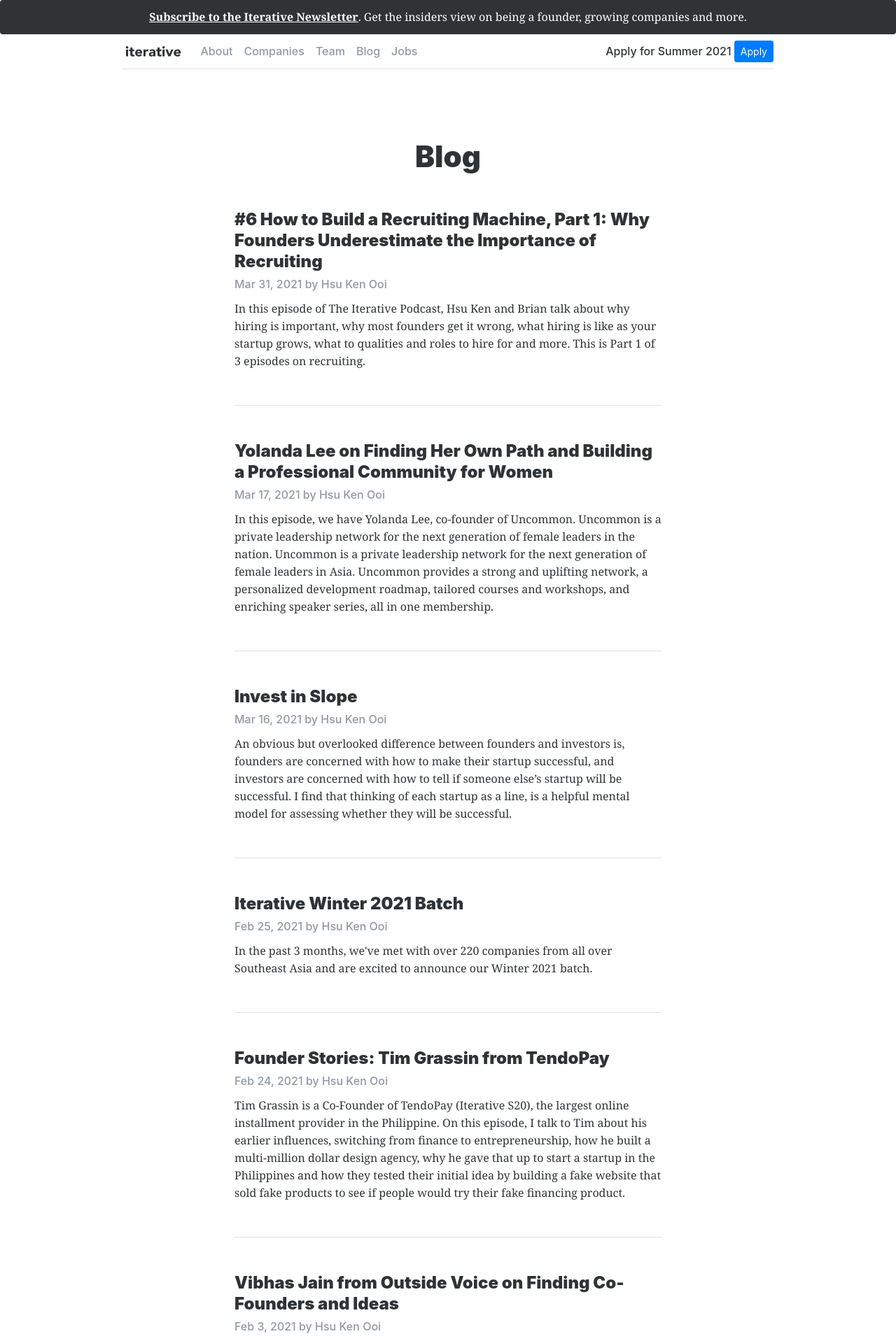
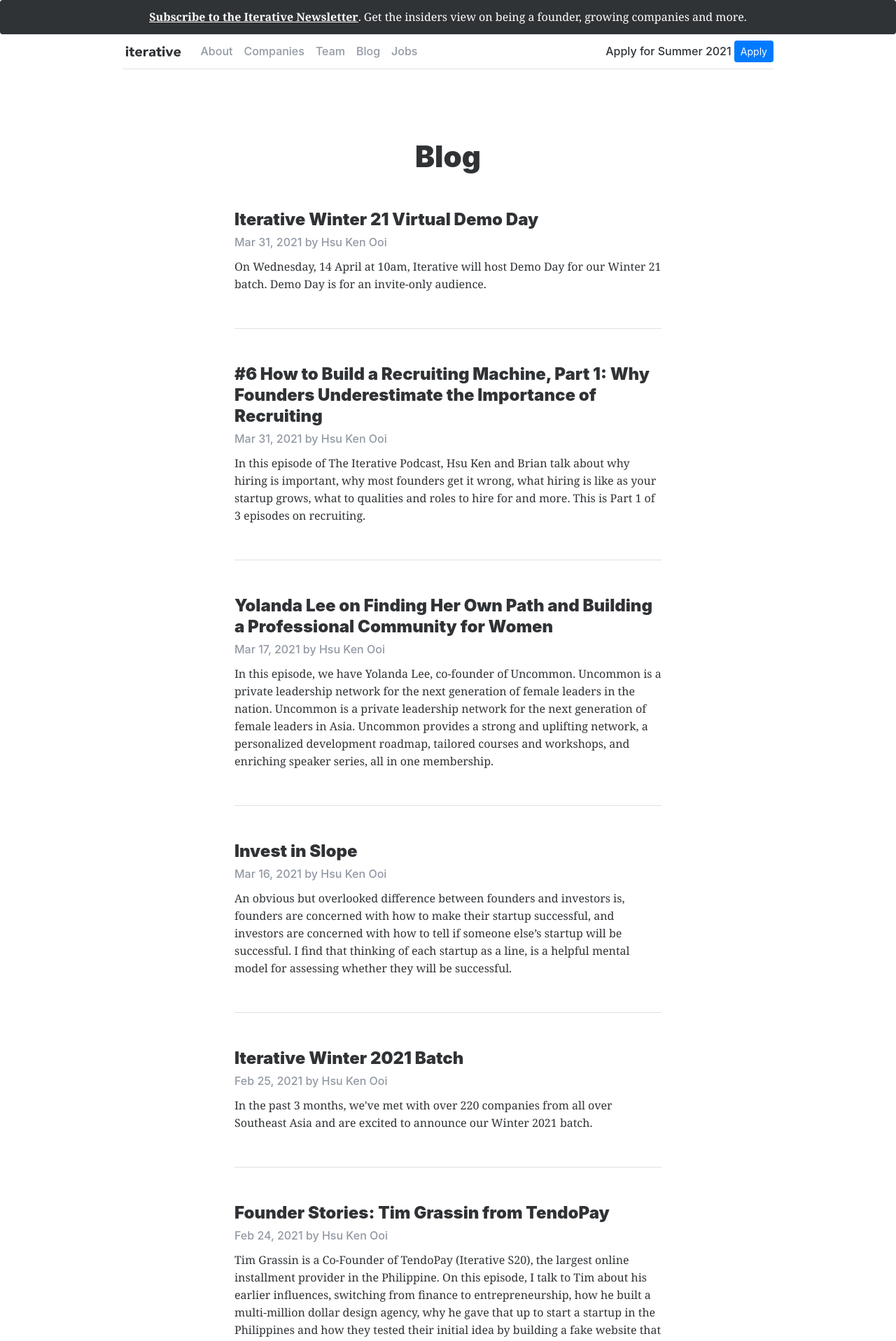
Before and after one commit to hsukenooi/iterative-website, a Jekyll site: the page built from blog.html, in a window 1280 px wide. Shown: the top 1917 px of the page at 70% size. Built offline with Jekyll 4.4.1, drawn with Linux system fonts in a browser that asks for light colours; comment, search, counter and statistics services are not loaded; some of the changed lines change nothing that is shown.

Commit message:
Added W21 Virtual Demo Day post

```diff
--- /dev/null
+++ b/_posts/2021-04-02-W21-virtual-demo-day.markdown
@@ -0,0 +1,42 @@
+---
+layout: post
+title: "Iterative Winter 21 Virtual Demo Day"
+date: 2021-03-31 17:21:06 +0800
+author: "Hsu Ken Ooi"
+categories: announcements
+excerpt: "On Wednesday, 14 April at 10am, Iterative will host Demo Day for our Winter 21 batch. Demo Day is for an invite-only audience."
+image: 2021-04-02-w21-virtual-demo-cover.jpeg
+---
+
+On Wednesday, 14 April at 10am, Iterative will host Demo Day for our Winter 21 batch. Demo Day is for an invite-only audience. If you're an investor or a member of the press, please [apply to attend](https://airtable.com/shr0Z0r7QZhEDEanq).
+
+### Format
+
+- **Pitches** – Founders from each company will give a 5 minute pitch on their startup
+- **Question and Answer** – Immediately after their pitch, founders will do a short question and answer session with questions from the audience
+- **Meet Founders** – There will be rooms for each company to mingle with the founders
+
+### Companies
+
+- [String Soul](http://stringsoul.co/) – Remote music lessons for kids
+- [Spenmo](https://spenmo.com/) – Helping companies manage spend
+- [GoZayaan](https://www.gozayaan.com/) – Travel platform for Bangladesh
+- [Ferne Health](https://www.fernehealth.com/) – At-home health screening for women
+- [Duoria](https://www.duoria.com/) – Pinduoduo for restaurants and activities
+- [CoderSchool](https://www.coderschool.vn/en/) – Lambda School for Southeast Asia
+- [1Export](https://1export.net/) – Helping Philippines suppliers go global
+
+For more information about these companies, read our [Iterative Winter 2021 Batch](https://iterative.vc/blog/2021/02/25/iterative-winter-21-announcement.html) post.
+
+### FAQ
+
+**How do I contact founders?**<br>
+Attendees will be able to contact founders via email or through our Demo Day website.
+
+**What if I can't attend?**<br>
+If you can't make the event, videos of the pitches and question and answer sessions will be made available to attendees after the event. We recommend you register even if you don't plan on attending the live event. You can register [here](https://airtable.com/shr0Z0r7QZhEDEanq).
+
+**What's Iterative?**<br>
+Iterative is a YC style accelerator focused exclusively on Southeast Asia. We invest US $150K into early stage companies twice a year then working intensely with them for 3 months culminating in a Demo Day. You can find out more about the program here and past companies here.
+
+If you have any questions, please email brian@iterative.vc
--- a/css/screen.sass
+++ b/css/screen.sass
@@ -17,7 +17,7 @@
   color: #2F80ED
 
 h1, h2, h3, h4, .navbar, .postMeta
-  font-family: 'Avenir', -apple-system, 'Helvetica Neue', sans-serif
+  font-family: -apple-system, 'Helvetica Neue', sans-serif
   font-weight: 500 !important
 
 h1, h2, h3, h4, strong
```
Also changed, not shown: assets/blog/2021-04-02-w21-virtual-demo-cover.jpeg (added).
